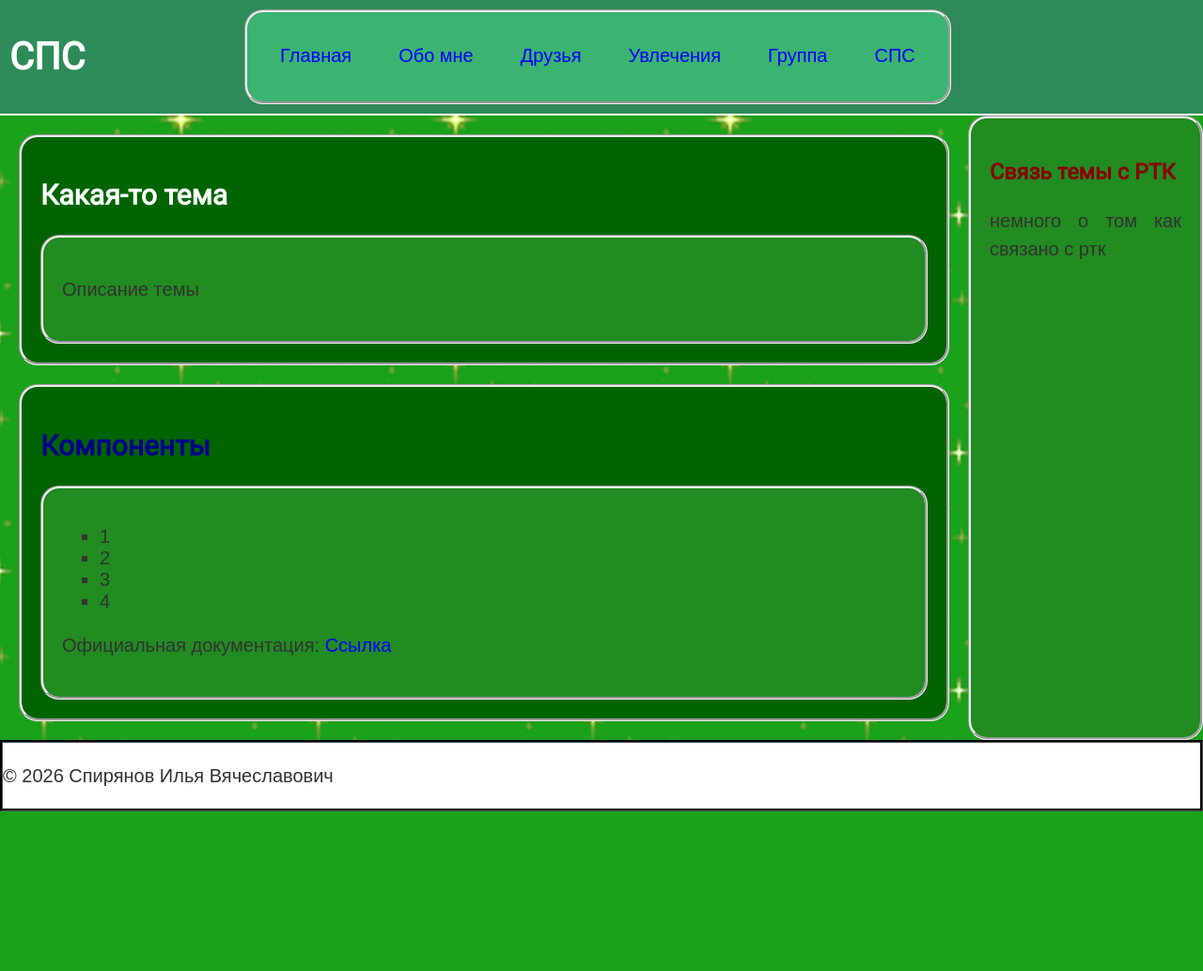
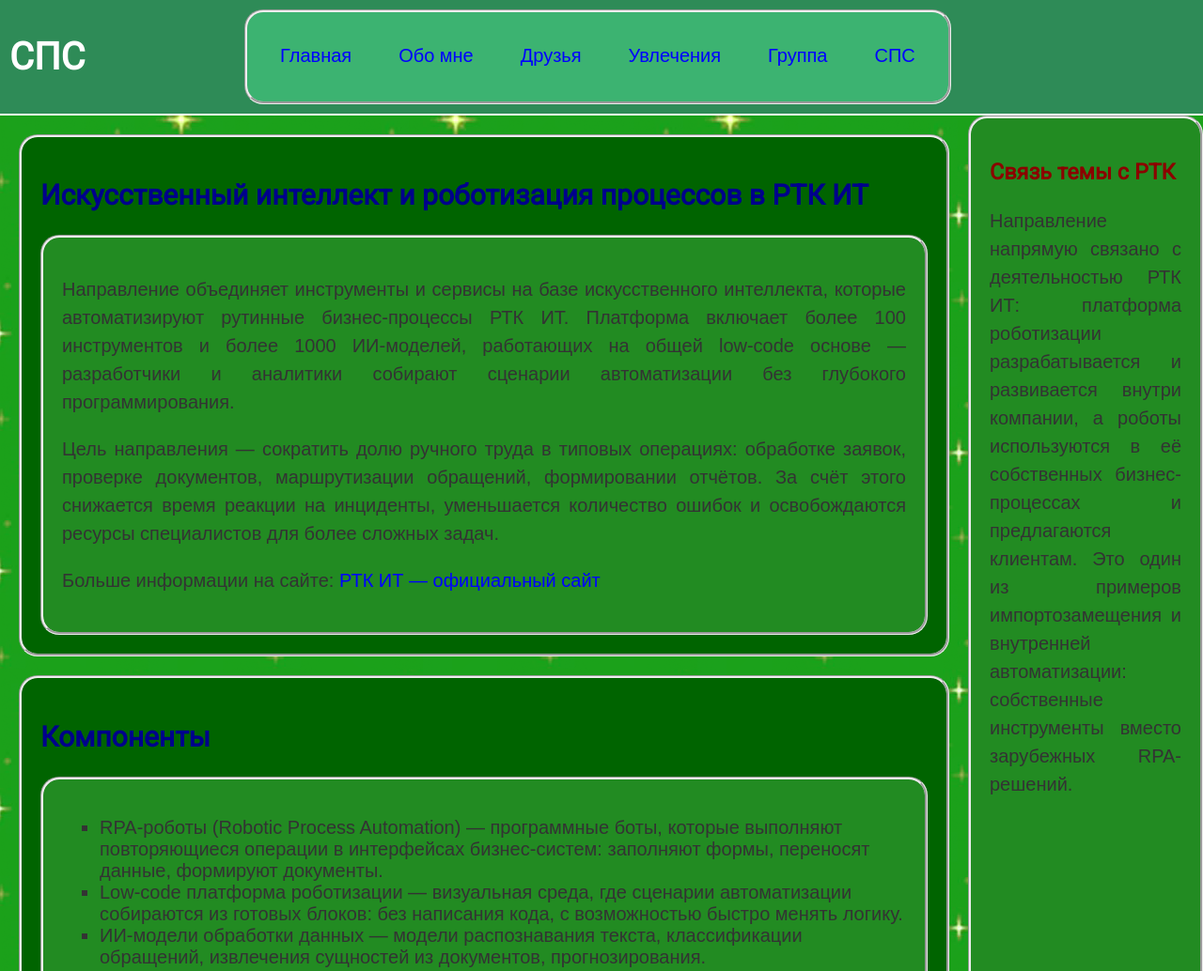
Before and after one commit to LolMyg/main-repos, a plain HTML site: page frontend/sps.html in a window 1280 px wide. Shown: the top 1034 px of the page at 94% size. Before the commit the page ends 864 px from the top, so only its background shows below. Drawn offline with Linux system fonts and the light colour scheme.

Commit message:
Добавил страницу спс. Заменил заголовок на главной

```diff
--- a/frontend/sps.html
+++ b/frontend/sps.html
@@ -31,9 +31,22 @@
         <main>
 
             <section>
-                <h1>Какая-то тема</h1>
+                <h2>Искусственный интеллект и роботизация процессов в РТК ИТ</h2>
                 <article>
-                    <p>Описание темы</p>
+                    <p>Направление объединяет инструменты и сервисы на базе искусственного интеллекта,
+                        которые автоматизируют рутинные бизнес-процессы РТК ИТ.
+                        Платформа включает более 100 инструментов и более 1000 ИИ-моделей,
+                        работающих на общей low-code основе — разработчики и аналитики собирают сценарии автоматизации без глубокого программирования.
+                    </p>
+
+                    <p>
+                        Цель направления — сократить долю ручного труда в типовых операциях:
+                        обработке заявок, проверке документов, маршрутизации обращений, формировании отчётов.
+                        За счёт этого снижается время реакции на инциденты,
+                        уменьшается количество ошибок и освобождаются ресурсы специалистов для более сложных задач.
+                    </p>
+
+                    <p>Больше информации на сайте: <a href="https://rtkit.ru/" target="_blank" rel="noopener">РТК ИТ — официальный сайт</a></p>
                 </article>
             </section>
 
@@ -41,12 +54,13 @@
                 <h2>Компоненты</h2>
                 <article>
                     <ul>
-                        <li>1</li>
-                        <li>2</li>
-                        <li>3</li>
-                        <li>4</li>
+                        <li>RPA-роботы (Robotic Process Automation) — программные боты, которые выполняют повторяющиеся операции в интерфейсах бизнес-систем: заполняют формы, переносят данные, формируют документы.</li>
+                        <li>Low-code платформа роботизации — визуальная среда, где сценарии автоматизации собираются из готовых блоков: без написания кода, с возможностью быстро менять логику.</li>
+                        <li>ИИ-модели обработки данных — модели распознавания текста, классификации обращений, извлечения сущностей из документов, прогнозирования.</li>
+                        <li>Оркестратор роботов — центральный компонент, который распределяет задачи между роботами, следит за их состоянием и перезапускает при сбоях.</li>
+                        <li>Интеграционный слой — коннекторы к CRM, ERP, базам данных и внешним API: робот получает данные и передаёт результаты в нужные системы.</li>
+                        <li>Мониторинг и аналитика — панель управления, где видно, сколько задач выполнили роботы, где были ошибки, какова экономия времени.</li>
                     </ul>
-                    <p>Официальная документация: <a href="https://..." target="_blank" rel="noopener">Ссылка</a></p>
                 </article>
             </section>
 
@@ -54,7 +68,12 @@
 
         <aside>
             <h3>Связь темы с РТК</h3>
-            <p>немного о том как связано с ртк</p>
+            <p>Направление напрямую связано с деятельностью РТК ИТ:
+                платформа роботизации разрабатывается и развивается внутри компании,
+                а роботы используются в её собственных бизнес-процессах и предлагаются клиентам.
+                Это один из примеров импортозамещения и внутренней автоматизации:
+                собственные инструменты вместо зарубежных RPA-решений.
+            </p>
         </aside>
 
         <footer>
```
Also changed, not shown: frontend/index.html (+1 -1 lines).
